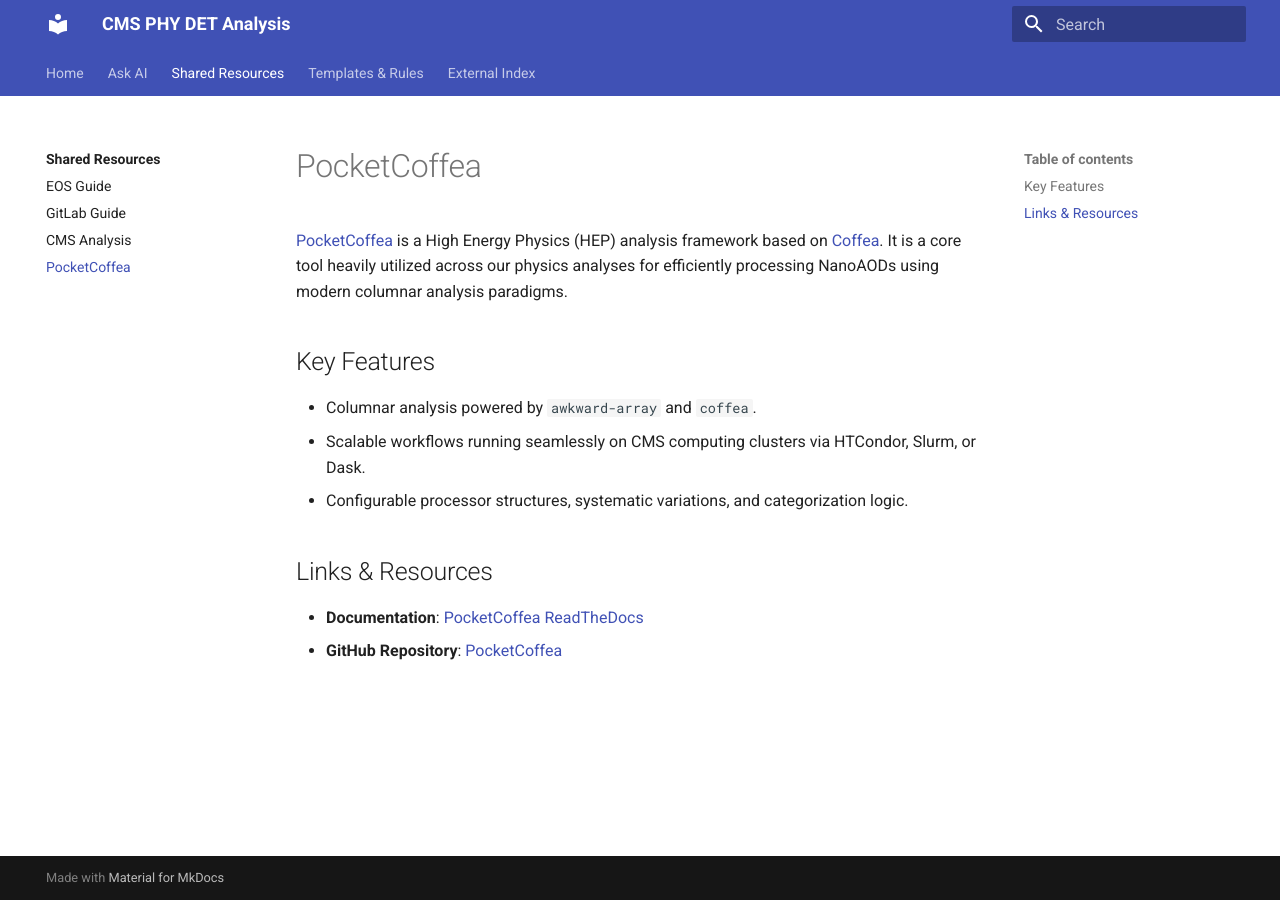
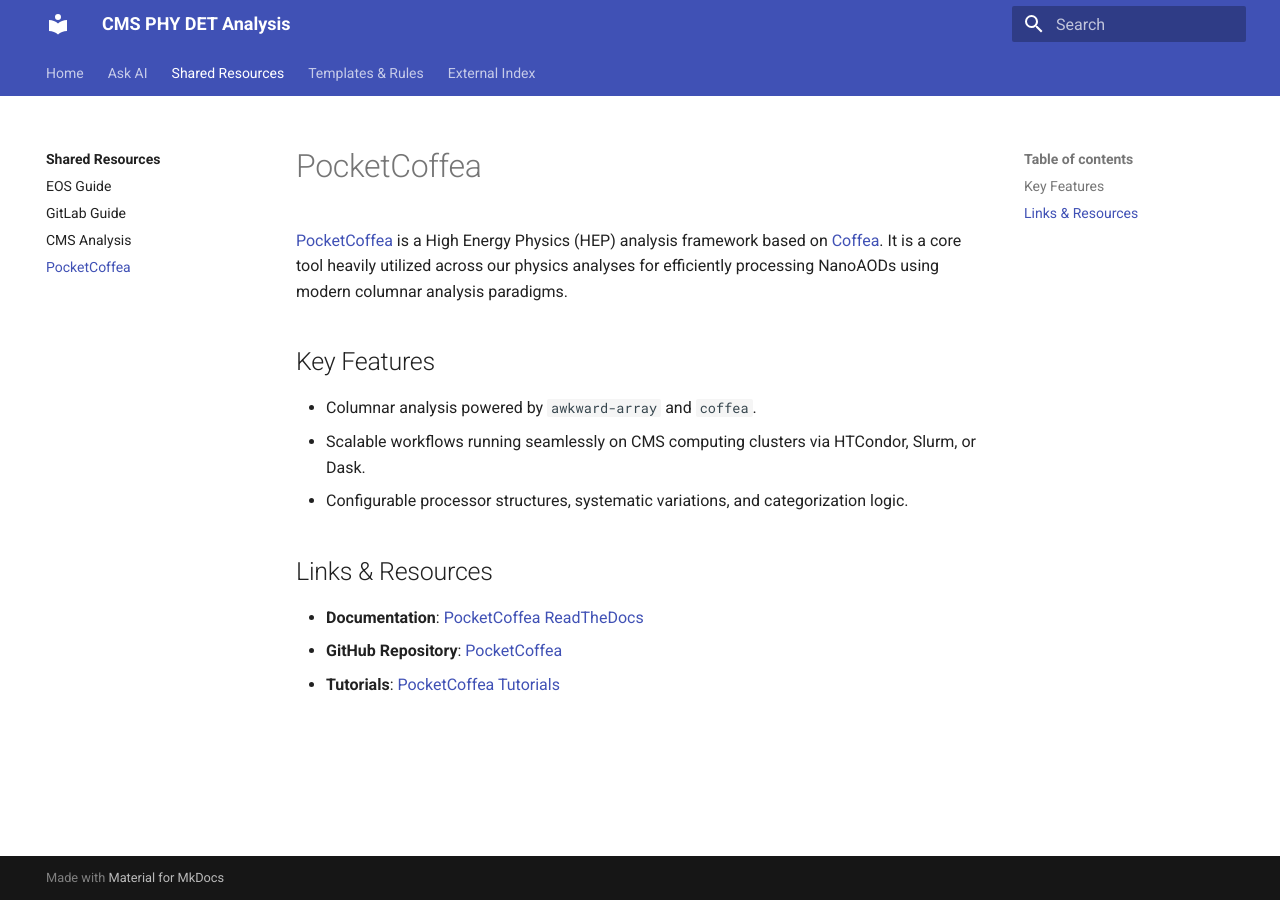
Before and after one commit to De-Cristo/cern-eos-phy-det-page, an MkDocs documentation site: the page built from docs/wiki/pocketcoffea.md, in a window 1280 px wide. Built offline with MkDocs 1.6.1 and Material for MkDocs 9.7.7, drawn with Linux system fonts in a browser that asks for light colours.

Commit message:
Add PocketCoffea tutorials link

```diff
--- a/docs/wiki/pocketcoffea.md
+++ b/docs/wiki/pocketcoffea.md
@@ -10,3 +10,4 @@
 ## Links & Resources
 - **Documentation**: [PocketCoffea ReadTheDocs](https://pocketcoffea.readthedocs.io/)
 - **GitHub Repository**: [PocketCoffea](https://github.com/PocketCoffea/PocketCoffea)
+- **Tutorials**: [PocketCoffea Tutorials](https://github.com/PocketCoffea/Tutorials)
```
